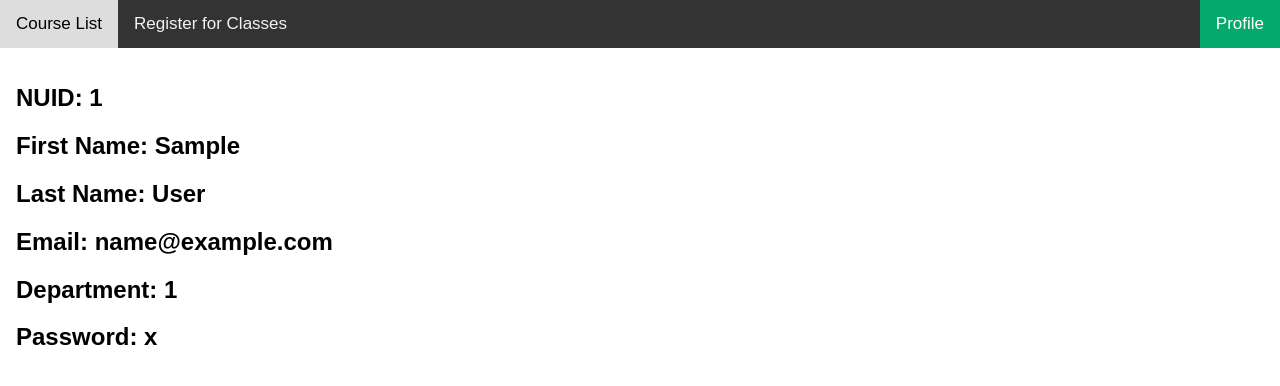
After one commit to yyyyhuang/CourseRegistrationSystem, a Django app: page /student/1/profile in a window 1280 px wide. The commit adds this page. Shown: the top 386 px of the page. Run offline with Django 3.2, Linux system fonts and the light colour scheme; tables that the repository leaves empty hold one stand-in row (values such as "Sample post").

Commit message:
student profile

```diff
--- a/test_yh/dbtest/dbapp/templates/registerClass.html
+++ b/test_yh/dbtest/dbapp/templates/registerClass.html
@@ -79,8 +79,8 @@
 {% if sid %}
 <div class="topnav">
       <a href="/student/{{sid}}"  >Course List</a>
-      <a class="active" href="#home">Register for Classes</a>
-      <a href="#user" class="split">Profile</a>
+      <a class="active" href="/registerclass/{[sid}}">Register for Classes</a>
+      <a href="/student/{{sid}}/profile" class="split">Profile</a>
 </div>
 
 <h2>Register Courses</h2>
--- a/test_yh/dbtest/dbapp/templates/studentHome.html
+++ b/test_yh/dbtest/dbapp/templates/studentHome.html
@@ -2,7 +2,7 @@
 <html lang="en">
 <head>
     <meta charset="UTF-8" name="viewport" content="width=device-width, initial-scale=1">
-    <title>Title</title>
+    <title>Home</title>
     <style>
     body {
       margin: 0;
@@ -57,9 +57,9 @@
 <body>
  {% if sid %}
   <div class="topnav">
-      <a class="active" href="#home">Course List</a>
+      <a class="active" href="/student/{{sid}}">Course List</a>
       <a href="/registerclass/{{sid}}">Register for Classes</a>
-      <a href="#user" class="split">Profile</a>
+      <a href="/student/{{sid}}/profile" class="split">Profile</a>
   </div>
 
   <div style="padding:16px">
--- /dev/null
+++ b/test_yh/dbtest/dbapp/templates/studentProfile.html
@@ -0,0 +1,63 @@
+<!DOCTYPE html>
+<html lang="en">
+<head>
+    <meta charset="UTF-8">
+    <title>Profile</title>
+    <style>
+    body {
+      margin: 0;
+      font-family: Arial, Helvetica, sans-serif;
+    }
+
+    .topnav {
+      overflow: hidden;
+      background-color: #333;
+    }
+
+    .topnav a {
+      float: left;
+      color: #f2f2f2;
+      text-align: center;
+      padding: 14px 16px;
+      text-decoration: none;
+      font-size: 17px;
+    }
+
+    .topnav a:hover {
+      background-color: #ddd;
+      color: black;
+    }
+
+    .topnav a.active {
+      background-color: #04AA6D;
+      color: white;
+    }
+
+    .topnav a.split {
+      float: right;
+      background-color: #04AA6D;
+      color: white;
+    }
+
+    </style>
+</head>
+<body>
+{% if sid %}
+  <div class="topnav">
+      <a href="/student/{{sid}}">Course List</a>
+      <a href="/registerclass/{{sid}}">Register for Classes</a>
+      <a href="/student/{{sid}}/profile" class="split">Profile</a>
+  </div>
+  {% if info %}
+  <div style="padding:16px">
+      <h2>NUID: {{ info.0 }}</h2>
+      <h2>First Name: {{ info.1 }}</h2>
+      <h2>Last Name: {{ info.2 }}</h2>
+      <h2>Email: {{ info.3 }}</h2>
+      <h2>Department: {{ info.4 }}</h2>
+      <h2>Password: {{ info.5 }}</h2>
+  </div>
+  {% endif %}
+{% endif %}
+</body>
+</html>
--- a/test_yh/dbtest/dbapp/views.py
+++ b/test_yh/dbtest/dbapp/views.py
@@ -19,14 +19,18 @@ def login(request):
             table = request.POST.get('user')
             nuid = request.POST.get('nuid')
             passwords = request.POST.get('password')
-            # sql = """select fname, lname from """ + table + """ where nuid = '""" + nuid + """'"""
             sql = """select fname, lname from """ + table + """ where nuid = '""" + nuid + """' and passwords = '""" + passwords + """'"""
             cursor = connection.cursor()
             cursor.execute(sql)
             user = cursor.fetchone()
-            logging.debug("message")
+            # logging.debug("message")
             if user:
-                newurl = '/student/' + nuid
+                if table == "advisor":
+                    newurl = '/advisorHome' + nuid
+                elif table == 'student':
+                    newurl = '/student/' + nuid
+                else:
+                    newurl = '/admin/' + nuid
                 return redirect(newurl)
             else:
                 return render(request, 'login.html', {})
@@ -107,3 +111,15 @@ def registerCourses(request, sid):
             cursor = connection.cursor()
             cursor.execute(sql)
     return render(request, 'registerClass.html', context)
+
+
+def studentProfile(request, sid):
+    sql = """SELECT * FROM student WHERE nuid = """ + sid
+    cursor = connection.cursor()
+    cursor.execute(sql)
+    info = cursor.fetchone()
+    context = {
+        "info": info,
+        "sid": sid
+    }
+    return render(request, 'studentProfile.html', context)
--- a/test_yh/dbtest/dbtest/urls.py
+++ b/test_yh/dbtest/dbtest/urls.py
@@ -24,6 +24,8 @@ urlpatterns = [
     path('registerclass/<str:sid>', views.registerCourses),
     path('login', views.login),
     path('signup', views.signup),
+    path('student/<str:sid>/profile', views.studentProfile),
+
     path('advisorHome/<str:adid>', advisorViews.advisorHome, name='advisorHome'),
     path('approveRequest/<str:adid>/<str:request_id>', advisorViews.approveRequest, name='approveRequest'),
     path('disapproveRequest/<str:adid>/<str:request_id>', advisorViews.disapproveRequest, name='disapproveRequest'),
```
